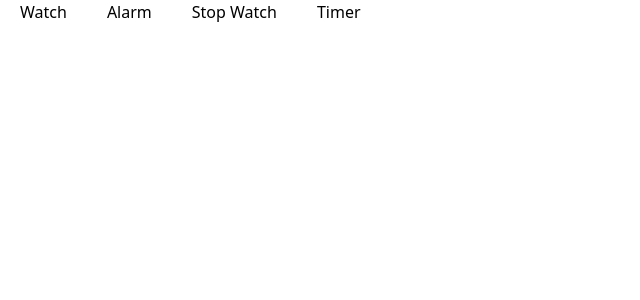
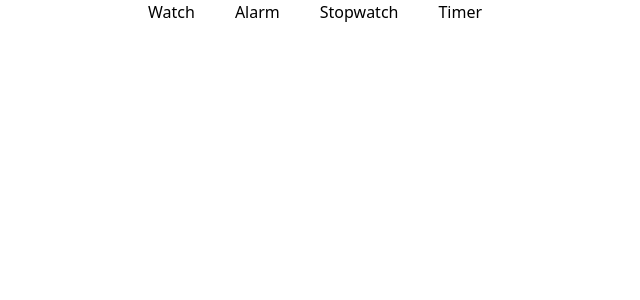
Before and after one commit to tarekul42/My_Clock, a React (Vite) app: page / in a window 1280 px wide. Shown: the top 300 px of the page, without its empty margins (0-640 px from the left). Built offline with nearby package versions, Linux system fonts and the light colour scheme.

Commit message:
working at responsive

```diff
--- a/index.html
+++ b/index.html
@@ -2,7 +2,7 @@
 <html lang="en">
   <head>
     <meta charset="UTF-8" />
-    <link rel="icon" type="image/svg+xml" href="/vite.svg" />
+    <link rel="icon" type="image/svg+xml" href="/clockIcon.png" />
     <meta name="viewport" content="width=device-width, initial-scale=1.0" />
     <title>My Clock</title>
   </head>
--- a/src/components/Nav/Nav.css
+++ b/src/components/Nav/Nav.css
@@ -6,3 +6,10 @@
 a{
     padding: 0px 20px 0px 20px;
 }
+/* responsive desing */
+@media screen and (min-width: 768px) {
+    .navigation{
+        width: 80%;
+        margin: 0 auto;
+    }
+  }
--- a/src/components/Nav/Nav.jsx
+++ b/src/components/Nav/Nav.jsx
@@ -4,11 +4,11 @@ import { NavLink, } from 'react-router-dom';
 
 const Nav = () => {
     return (
-        <div>
+        <div className='navigation'>
 
             <NavLink to='/Watch'>Watch</NavLink>
             <NavLink to='/Alarm' >Alarm</NavLink>
-            <NavLink to='StopWatch'>Stop Watch</NavLink>
+            <NavLink to='StopWatch'>Stopwatch</NavLink>
             <NavLink to='Timer'>Timer</NavLink>
         </div>
     );
```
Also changed, not shown: public/clockIcon.jpg (added), public/clockIcon.png (added).
